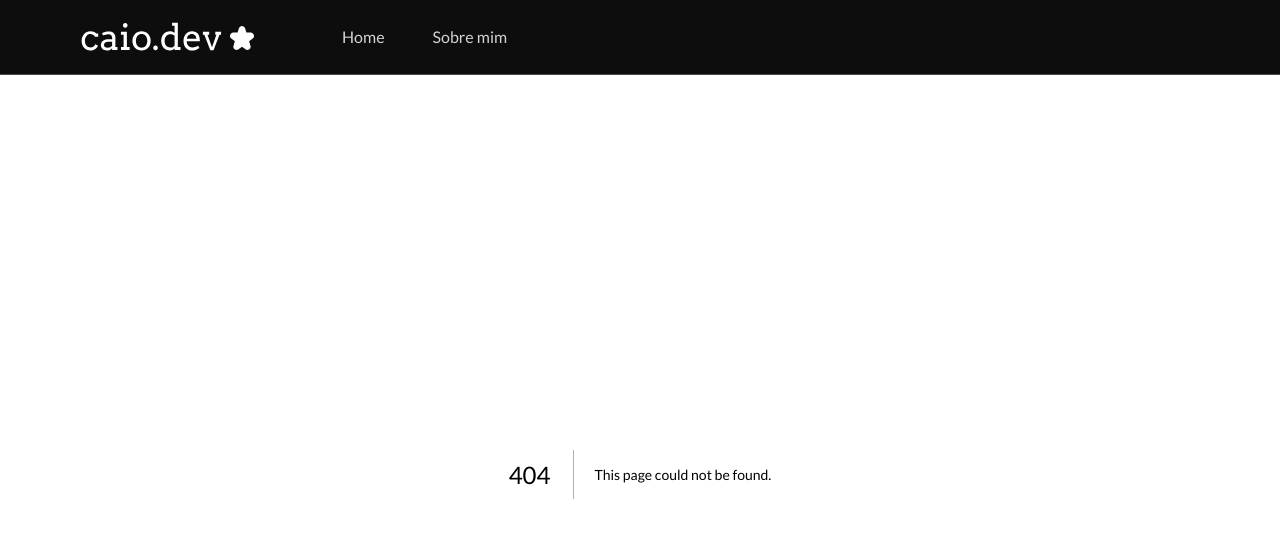
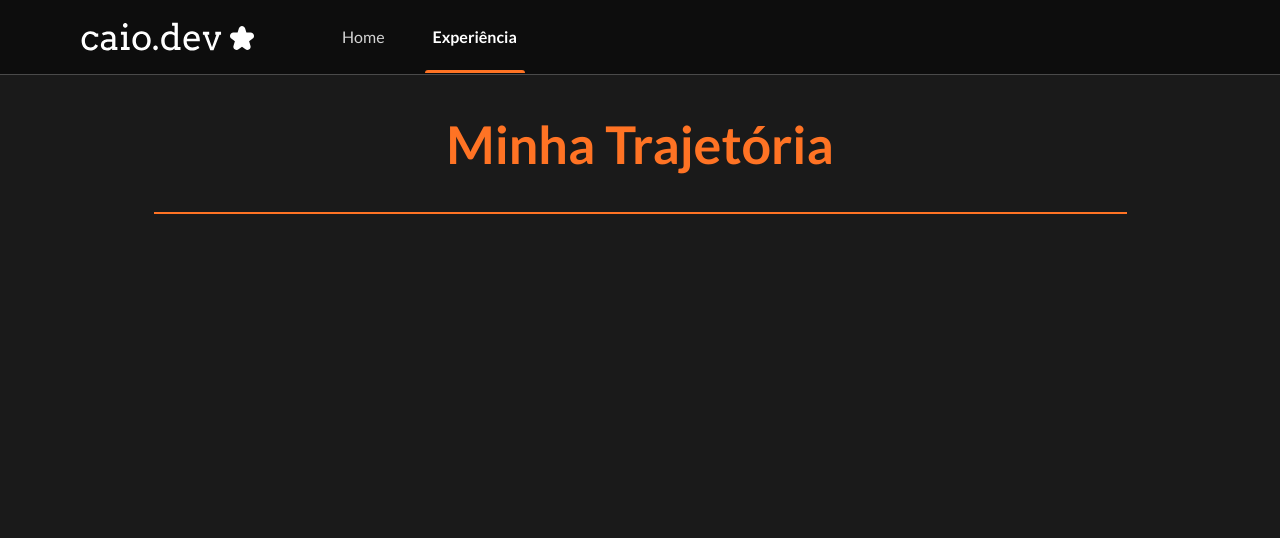
Before and after one commit to BrunoPittaF/my-blog, a Next.js app: page /experience in a window 1280 px wide. Before the commit this address had no page. Shown: the top 538 px of the page. Built offline with nearby package versions, Linux system fonts and the light colour scheme.

Commit message:
feat: create experience page

```diff
--- a/src/components/Header/index.tsx
+++ b/src/components/Header/index.tsx
@@ -20,8 +20,8 @@ export function Header() {
               </ActiveLink>
             </li>
             <li>
-              <ActiveLink activeClassName={styles.active} href="/about">
-                <span>Sobre mim</span>
+              <ActiveLink activeClassName={styles.active} href="/experience">
+                <span>Experiência</span>
               </ActiveLink>
             </li>
           </ul>
--- /dev/null
+++ b/src/pages/experience.tsx
@@ -0,0 +1,19 @@
+import Head from 'next/head';
+import styles from '../styles/experience.module.scss';
+
+export default function Experience() {
+  return (
+    <>
+      <Head>
+        <title>Experiência | caio.dev</title>
+        <meta
+          name="description"
+          content="Experiências de trabalho de Caio Bruno Pitta Figueiredo"
+        />
+      </Head>
+      <main className={styles.contentContainer}>
+        <h1 className={styles.mainTitle}>Minha Trajetória</h1>
+      </main>
+    </>
+  );
+}
--- /dev/null
+++ b/src/styles/experience.module.scss
@@ -0,0 +1,19 @@
+.contentContainer {
+    margin: 0 auto;
+    padding-top: 2.356rem;
+    .mainTitle {
+        font-family: 'Lato';
+        font-weight: 700;
+        font-size: 3.25rem;
+        color: #FF7324;
+        text-align: center;
+        &:after {
+            content: "";
+            display: block;
+            border: 1px solid #FF7324;
+            margin: 37px auto 0;
+            max-width: 971px;
+            width: 100%;
+        }
+    }
+}
```
Also changed, not shown: src/pages/about.tsx (deleted, +0 -8 lines).
